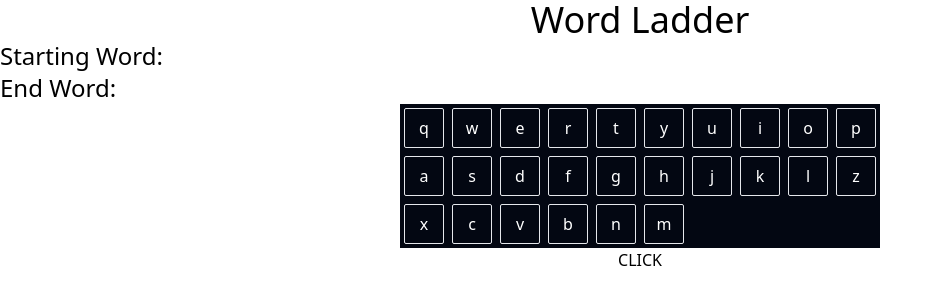
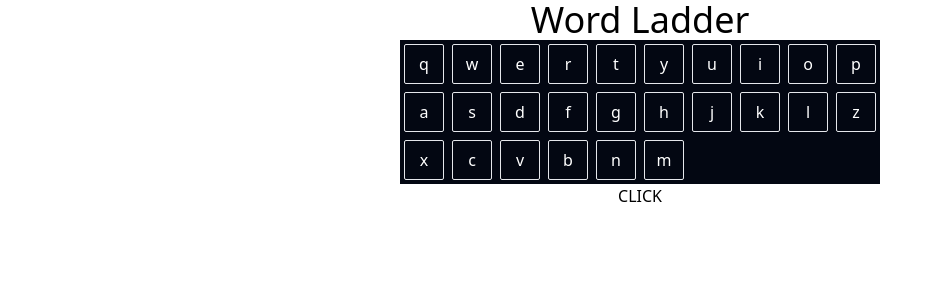
Before and after one commit to taimoorM/word-ladder, a React (Vite) app: page / in a window 1280 px wide. Shown: the top 304 px of the page, without its empty margins (0-942 px from the left). Built offline with nearby package versions, Linux system fonts and the light colour scheme.

Commit message:
Add: click handler

```diff
--- a/src/App.tsx
+++ b/src/App.tsx
@@ -4,8 +4,7 @@ import Keyboard from "./components/Keyboard";
 type letterPositionType = number | null;
 
 function App() {
-  const [startWord, setStartWord] = useState<string>("");
-  const [endWord, setEndWord] = useState<string>("");
+  const [wordsDisplayed, setWordsDisplayed] = useState([]);
   const [letterBoard, setLetterBoard] = useState([]);
   const [letterPosition, setLetterPosition] =
     useState<letterPositionType>(null);
@@ -16,6 +15,13 @@ function App() {
     console.log(letter);
   };
 
+  //two words, 5 letters each
+  //set timer for 1 minute
+  //players come with words using the letter in the two words
+  //if the word is valid, it will be added to the board
+  //players receive points for each word they add based on the length of the word
+  //if the word is not valid, they lose points
+
   const handleGenerateWordLadder = async () => {
     // Connect to API to get list of valid English words
     const response = await fetch(
@@ -23,9 +29,7 @@ function App() {
     );
     const data = await response.json();
     const validWords = data;
-    setStartWord(validWords[0]);
-    setEndWord(validWords[1]);
-    setLetterBoard(validWords[0].split(""));
+    setWordsDisplayed(validWords)
   };
 
   const handleLetterClick = (index: number) => {
@@ -37,17 +41,10 @@ function App() {
       <div>
         <h1 className="text-4xl text-center">Word Ladder</h1>
       </div>
-      <div>
-        <div className="text-2xl">
-          <span>Starting Word:</span> {startWord}
-        </div>
-        <div className="text-2xl">
-          <span>End Word:</span> {endWord}
-        </div>
-      </div>
+
       <div className="flex flex-col justify-center items-center">
         <div className="flex space-x-2">
-          {letterBoard.map((letter, index) => (
+          {wordsDisplayed.map((letter, index) => (
             <div
               key={index}
               className="p-2 border-2 border-gray-600 mb-20 w-10 h-10 flex justify-center items-center"
```
